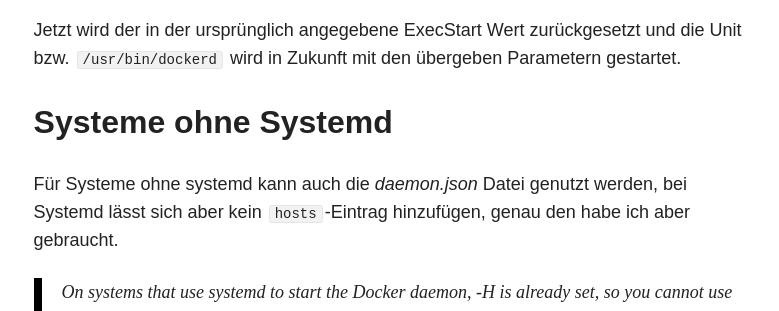
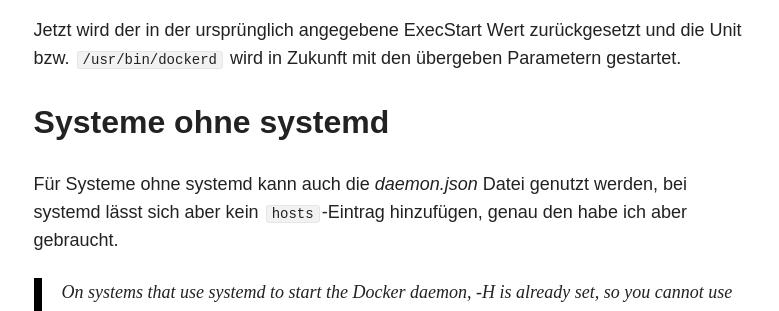
Before and after one commit to BenjaminHerbert/BenjaminHerbert.github.io, a Jekyll site: the page built from _posts/blog/2018-10-25-systemctl-docker-settings.md, in a window 1280 px wide and 900 px high, scrolled down 1864 px. Shown: the part 156-467 px from the top of the window, without its empty margins (346-1125 px from the left). Built offline with Jekyll 4.4.1, drawn with Linux system fonts in a browser that asks for light colours; nearby versions of some CDN libraries.

```diff
--- a/_posts/blog/2018-10-25-systemctl-docker-settings.md
+++ b/_posts/blog/2018-10-25-systemctl-docker-settings.md
@@ -62,9 +62,9 @@ ExecStart=/usr/bin/dockerd -H=0.0.0.0:2376 --tlsverify --tlscacert=/etc/docker/s
 
 Jetzt wird der in der ursprünglich angegebene ExecStart Wert zurückgesetzt und die Unit bzw. `/usr/bin/dockerd` wird in Zukunft mit den übergeben Parametern gestartet.
 
-## Systeme ohne Systemd
+## Systeme ohne systemd
 
-Für Systeme ohne systemd kann auch die _daemon.json_ Datei genutzt werden, bei Systemd lässt sich aber kein `hosts`-Eintrag hinzufügen, genau den habe ich aber gebraucht.
+Für Systeme ohne systemd kann auch die _daemon.json_ Datei genutzt werden, bei systemd lässt sich aber kein `hosts`-Eintrag hinzufügen, genau den habe ich aber gebraucht.
 
 > On systems that use systemd to start the Docker daemon, -H is already set, so you cannot use the hosts key in daemon.json to add listening addresses.
 >
```
